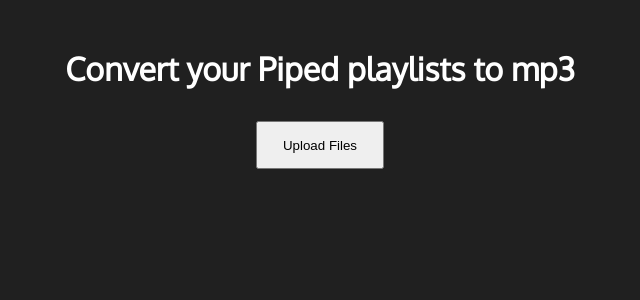
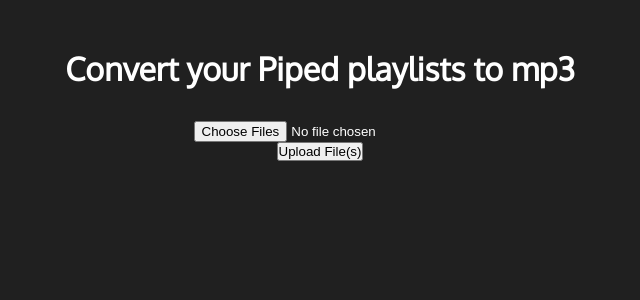
Before and after one commit to E3TU/piped-to-mp3, a Svelte app: page / in a window 1280 px wide. Shown: the top 300 px of the page, without its empty margins (320-960 px from the left). Built offline with nearby package versions, Linux system fonts and the light colour scheme.

Commit message:
Fetch data from backend

```diff
--- a/src/App.svelte
+++ b/src/App.svelte
@@ -1,10 +1,28 @@
-<script>
+<script lang="ts">
   import "@fontsource/oxygen";
+  let data: any;
+
+  async function fetchData() {
+    const res = await fetch("http://localhost:3000/test");
+    data = await res.json();
+    console.log(data.hello);
+  }
+
+  let files: any;
+
+  $: if (files) {
+    for (const file of files) {
+      console.log(`${file.name}: ${file.size} bytes`);
+    }
+  }
+
+
 </script>
 
 <div class="container">
   <h1 class="heading">Convert your Piped playlists to mp3</h1>
-  <button id="upload-btn">Upload Files</button>
+  <input bind:files id="choose-files" multiple type="file">
+  <button on:click={fetchData}>Upload File(s)</button>
 </div>
 
 <style>
@@ -20,9 +38,8 @@
     color: #fff;
     margin-top: 3rem;
   }
-  #upload-btn{
+  #choose-files{
     margin-top: 2rem;
-    width: 8rem;
-    height: 3rem;
+    color: #fff;
   }
 </style>
```
